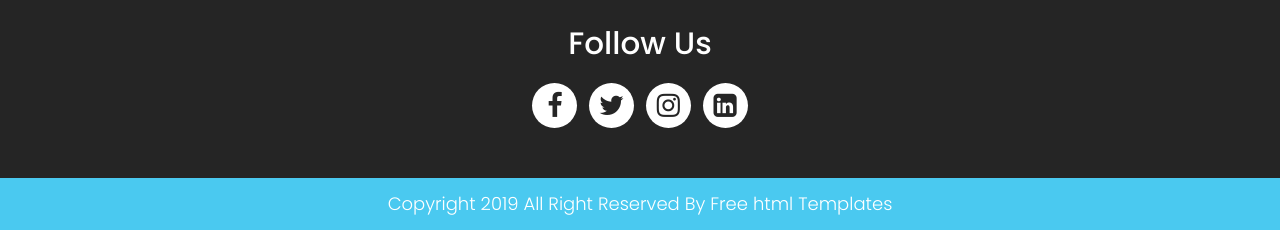
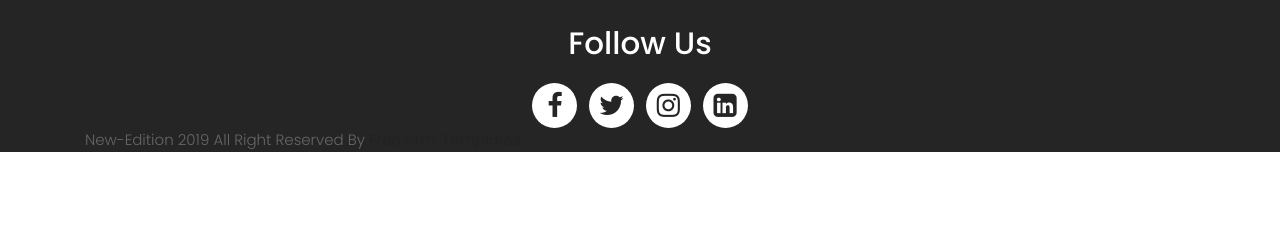
Before and after one commit to akshu20791/apachewebsite, a plain HTML site: page index.html in a window 1280 px wide. Shown: the part 5143-5373 px from the top of the page. After the commit the page ends 5295 px from the top, so only its background shows below. Drawn offline with nearby package versions, Linux system fonts and the light colour scheme; some packages are replaced by stand-ins of ours.

Commit message:
Update index.html

```diff
--- a/index.html
+++ b/index.html
@@ -463,11 +463,11 @@
                   </div>
                </div>
             </div>
-            <div class="copyright">
+            <div class="New-Edition">
                <div class="container">
                   <div class="row">
                      <div class="col-md-12">
-                        <p>Copyright 2019 All Right Reserved By <a href="https://html.design/">Free  html Templates</a></p>
+                        <p>New-Edition 2019 All Right Reserved By <a href="https://html.design/">Free  html Templates</a></p>
                      </div>
                   </div>
                </div>
```
